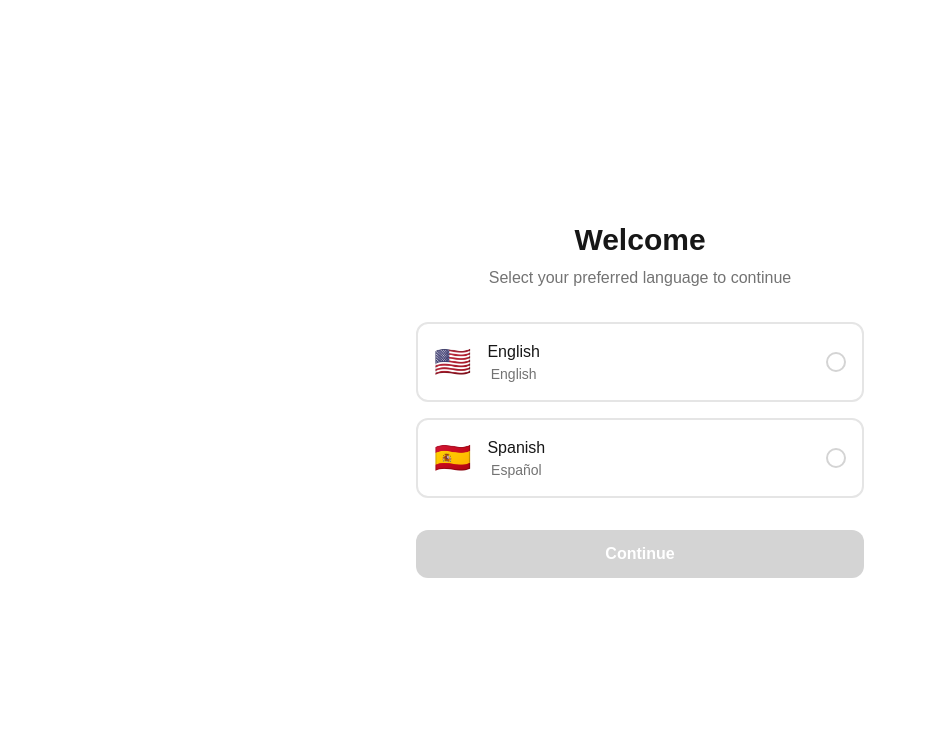
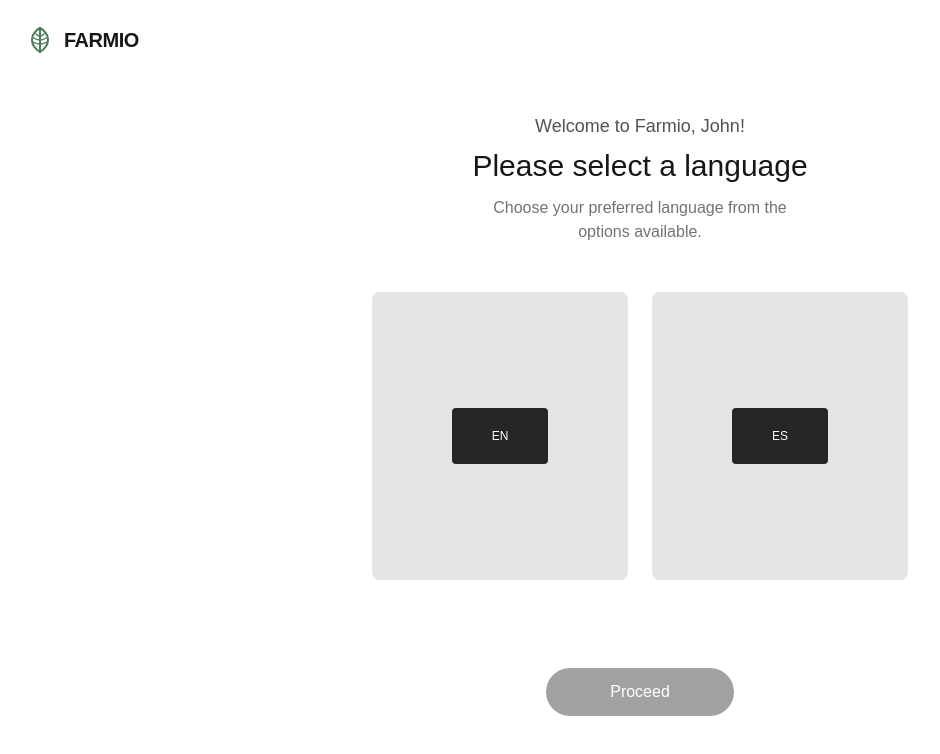
Before and after one commit to rnoriega-farmio/Farmio-Web-UI, a Next.js app: page /onboarding in a window 1280 px wide. Shown: the top 754 px of the page, without its empty margins (0-940 px from the left). Built offline with nearby package versions, Linux system fonts and the light colour scheme.

Commit message:
feat: update onboarding page to match wireframe design
Add Farmio logo, welcome message, language cards, and Proceed button

Co-authored-by: Rafael Noriega <281816573+rnoriega-farmio@users.noreply.github.com>

```diff
--- a/src/app/onboarding/page.tsx
+++ b/src/app/onboarding/page.tsx
@@ -1,24 +1,43 @@
 import { LanguageSelector } from "@/components/onboarding/language-selector";
+import { FarmioLogo } from "@/components/farmio-logo";
 
 export const metadata = {
-  title: "Choose Your Language | Onboarding",
-  description: "Select your preferred language to get started",
+  title: "Choose Your Language | Farmio Onboarding",
+  description: "Select your preferred language to get started with Farmio",
 };
 
 export default function OnboardingPage() {
+  // In a real app, this would come from auth/session
+  const userName = "John";
+
   return (
-    <main className="flex-1 flex flex-col items-center justify-center px-4 py-12 bg-background">
-      <div className="w-full max-w-md text-center">
-        <div className="mb-8">
-          <h1 className="text-3xl font-bold text-foreground mb-2">
-            Welcome
+    <main className="min-h-screen bg-white">
+      {/* Logo Header */}
+      <header className="p-6">
+        <FarmioLogo />
+      </header>
+
+      {/* Content */}
+      <div className="flex flex-col items-center px-4 pt-8 pb-12">
+        <div className="w-full max-w-2xl text-center">
+          {/* Welcome Message */}
+          <p className="text-lg text-neutral-600 mb-2">
+            Welcome to Farmio, {userName}!
+          </p>
+
+          {/* Heading */}
+          <h1 className="text-3xl font-medium text-neutral-900 mb-3">
+            Please select a language
           </h1>
-          <p className="text-neutral-500 dark:text-neutral-400">
-            Select your preferred language to continue
+
+          {/* Subtitle */}
+          <p className="text-neutral-500 mb-12">
+            Choose your preferred language from the<br />
+            options available.
           </p>
+
+          <LanguageSelector />
         </div>
-
-        <LanguageSelector />
       </div>
     </main>
   );
--- /dev/null
+++ b/src/components/farmio-logo.tsx
@@ -0,0 +1,75 @@
+export function FarmioLogo({ className = "" }: { className?: string }) {
+  return (
+    <div className={`flex items-center gap-2 ${className}`}>
+      {/* Wheat/Leaf Icon */}
+      <svg
+        width="32"
+        height="32"
+        viewBox="0 0 32 32"
+        fill="none"
+        xmlns="http://www.w3.org/2000/svg"
+        className="text-[#4A7C59]"
+      >
+        <path
+          d="M16 4C16 4 8 8 8 16C8 20 10 24 16 28"
+          stroke="currentColor"
+          strokeWidth="2"
+          strokeLinecap="round"
+        />
+        <path
+          d="M16 4C16 4 24 8 24 16C24 20 22 24 16 28"
+          stroke="currentColor"
+          strokeWidth="2"
+          strokeLinecap="round"
+        />
+        <path
+          d="M16 4V28"
+          stroke="currentColor"
+          strokeWidth="2"
+          strokeLinecap="round"
+        />
+        <path
+          d="M12 10C12 10 14 12 16 12"
+          stroke="currentColor"
+          strokeWidth="1.5"
+          strokeLinecap="round"
+        />
+        <path
+          d="M20 10C20 10 18 12 16 12"
+          stroke="currentColor"
+          strokeWidth="1.5"
+          strokeLinecap="round"
+        />
+        <path
+          d="M10 14C10 14 13 16 16 16"
+          stroke="currentColor"
+          strokeWidth="1.5"
+          strokeLinecap="round"
+        />
+        <path
+          d="M22 14C22 14 19 16 16 16"
+          stroke="currentColor"
+          strokeWidth="1.5"
+          strokeLinecap="round"
+        />
+        <path
+          d="M9 18C9 18 12 20 16 20"
+          stroke="currentColor"
+          strokeWidth="1.5"
+          strokeLinecap="round"
+        />
+        <path
+          d="M23 18C23 18 20 20 16 20"
+          stroke="currentColor"
+          strokeWidth="1.5"
+          strokeLinecap="round"
+        />
+      </svg>
+
+      {/* Text */}
+      <span className="text-xl font-semibold text-neutral-900 tracking-tight">
+        FARMIO
+      </span>
+    </div>
+  );
+}
--- a/src/components/onboarding/language-selector.tsx
+++ b/src/components/onboarding/language-selector.tsx
@@ -9,18 +9,15 @@ interface LanguageOption {
   code: Language;
   name: string;
   nativeName: string;
-  flag: string;
 }
 
 const languages: LanguageOption[] = [
-  { code: "en", name: "English", nativeName: "English", flag: "🇺🇸" },
-  { code: "es", name: "Spanish", nativeName: "Español", flag: "🇪🇸" },
+  { code: "en", name: "English", nativeName: "English" },
+  { code: "es", name: "Spanish", nativeName: "Español" },
 ];
 
 export function LanguageSelector() {
-  const [selectedLanguage, setSelectedLanguage] = useState<Language | null>(
-    null
-  );
+  const [selectedLanguage, setSelectedLanguage] = useState<Language | null>(null);
   const [isSubmitting, setIsSubmitting] = useState(false);
   const router = useRouter();
 
@@ -29,25 +26,24 @@ export function LanguageSelector() {
     if (!selectedLanguage) return;
 
     setIsSubmitting(true);
-    // Store language preference (could be localStorage, cookie, or API call)
     localStorage.setItem("preferred-language", selectedLanguage);
-
-    // Navigate to next onboarding step or dashboard
     router.push(`/onboarding/next?lang=${selectedLanguage}`);
   };
 
   return (
-    <form onSubmit={handleSubmit} className="w-full max-w-md">
-      <fieldset className="space-y-4">
+    <form onSubmit={handleSubmit} className="w-full">
+      <fieldset>
         <legend className="sr-only">Select your preferred language</legend>
 
+        {/* Language Cards - Side by Side */}
+        <div className="flex gap-6 justify-center mb-10">
           {languages.map((lang) => (
             <label
               key={lang.code}
-            className={`flex items-center gap-4 p-4 rounded-xl border-2 cursor-pointer transition-all duration-200 ${
+              className={`relative flex flex-col items-center justify-center w-64 h-72 rounded-lg cursor-pointer transition-all duration-200 ${
                 selectedLanguage === lang.code
-                ? "border-emerald-600 bg-emerald-50 dark:bg-emerald-950/30"
-                : "border-neutral-200 dark:border-neutral-700 hover:border-neutral-300 dark:hover:border-neutral-600"
+                  ? "bg-neutral-300 ring-2 ring-neutral-900"
+                  : "bg-neutral-200 hover:bg-neutral-250"
               }`}
             >
               <input
@@ -58,55 +54,39 @@ export function LanguageSelector() {
                 onChange={() => setSelectedLanguage(lang.code)}
                 className="sr-only"
               />
-            <span className="text-3xl" role="img" aria-label={`${lang.name} flag`}>
-              {lang.flag}
+
+              {/* Flag Placeholder */}
+              <div className="w-24 h-14 bg-neutral-800 rounded flex items-center justify-center">
+                <span className="text-white text-xs font-medium">
+                  {lang.code.toUpperCase()}
                 </span>
-            <div className="flex flex-col">
-              <span className="font-medium text-foreground">{lang.name}</span>
-              <span className="text-sm text-neutral-500 dark:text-neutral-400">
+              </div>
+
+              {/* Language Name - positioned below the card for selected state */}
+              {selectedLanguage === lang.code && (
+                <span className="absolute -bottom-8 text-sm font-medium text-neutral-700">
                   {lang.nativeName}
                 </span>
-            </div>
-            <div className="ml-auto">
-              <div
-                className={`w-5 h-5 rounded-full border-2 flex items-center justify-center transition-all ${
-                  selectedLanguage === lang.code
-                    ? "border-emerald-600 bg-emerald-600"
-                    : "border-neutral-300 dark:border-neutral-600"
-                }`}
-              >
-                {selectedLanguage === lang.code && (
-                  <svg
-                    className="w-3 h-3 text-white"
-                    fill="none"
-                    viewBox="0 0 24 24"
-                    stroke="currentColor"
-                    strokeWidth={3}
-                  >
-                    <path
-                      strokeLinecap="round"
-                      strokeLinejoin="round"
-                      d="M5 13l4 4L19 7"
-                    />
-                  </svg>
               )}
-              </div>
-            </div>
             </label>
           ))}
+        </div>
       </fieldset>
 
+      {/* Proceed Button */}
+      <div className="flex justify-center mt-12">
         <button
           type="submit"
           disabled={!selectedLanguage || isSubmitting}
-        className={`mt-8 w-full py-3 px-6 rounded-xl font-semibold text-white transition-all duration-200 ${
+          className={`px-16 py-3 rounded-full font-medium text-white transition-all duration-200 ${
             selectedLanguage && !isSubmitting
-            ? "bg-emerald-600 hover:bg-emerald-700 active:scale-[0.98]"
-            : "bg-neutral-300 dark:bg-neutral-700 cursor-not-allowed"
+              ? "bg-neutral-900 hover:bg-neutral-800 active:scale-[0.98]"
+              : "bg-neutral-400 cursor-not-allowed"
           }`}
         >
-        {isSubmitting ? "Loading..." : "Continue"}
+          {isSubmitting ? "Loading..." : "Proceed"}
         </button>
+      </div>
     </form>
   );
 }
```
Lines whose indentation alone changed are shown as unchanged.
